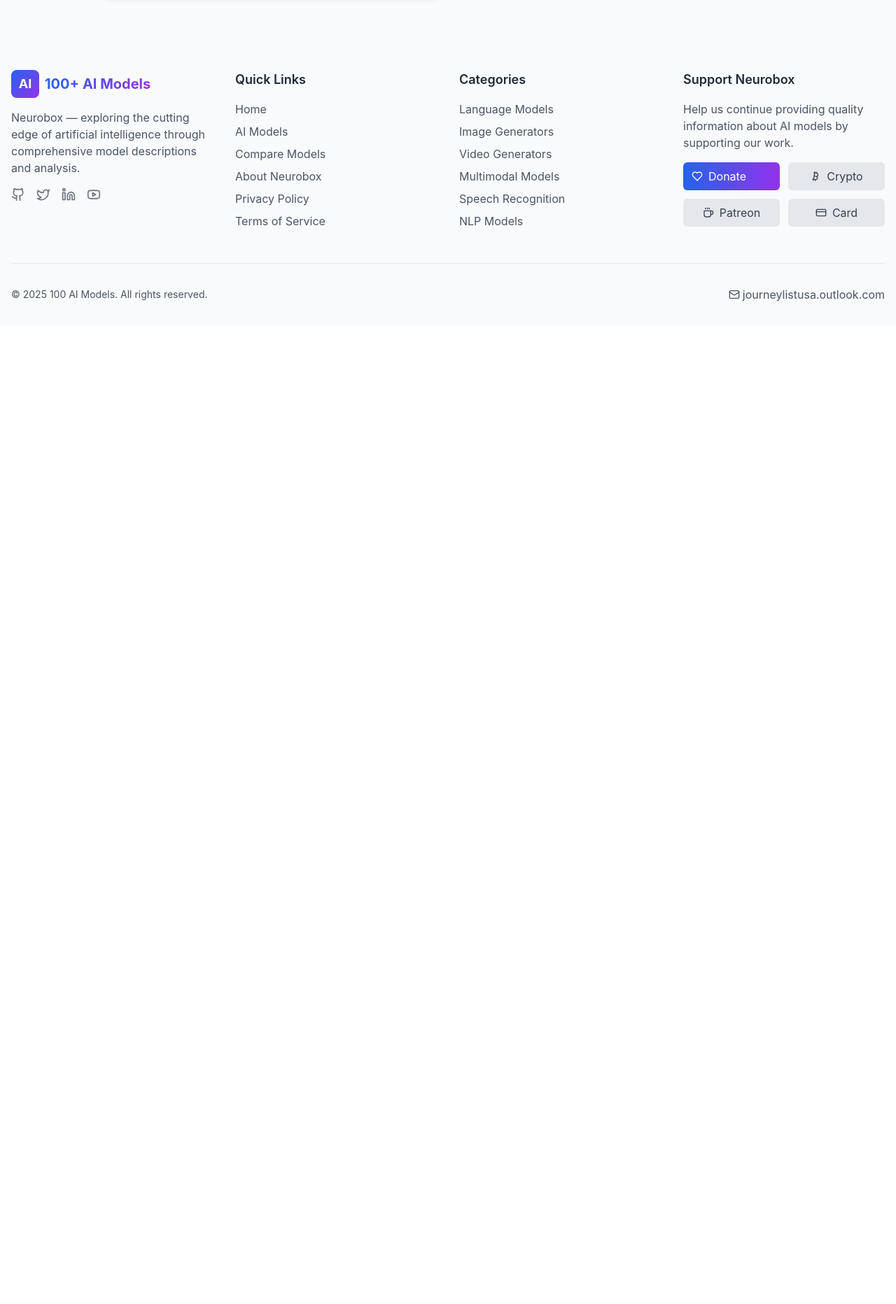
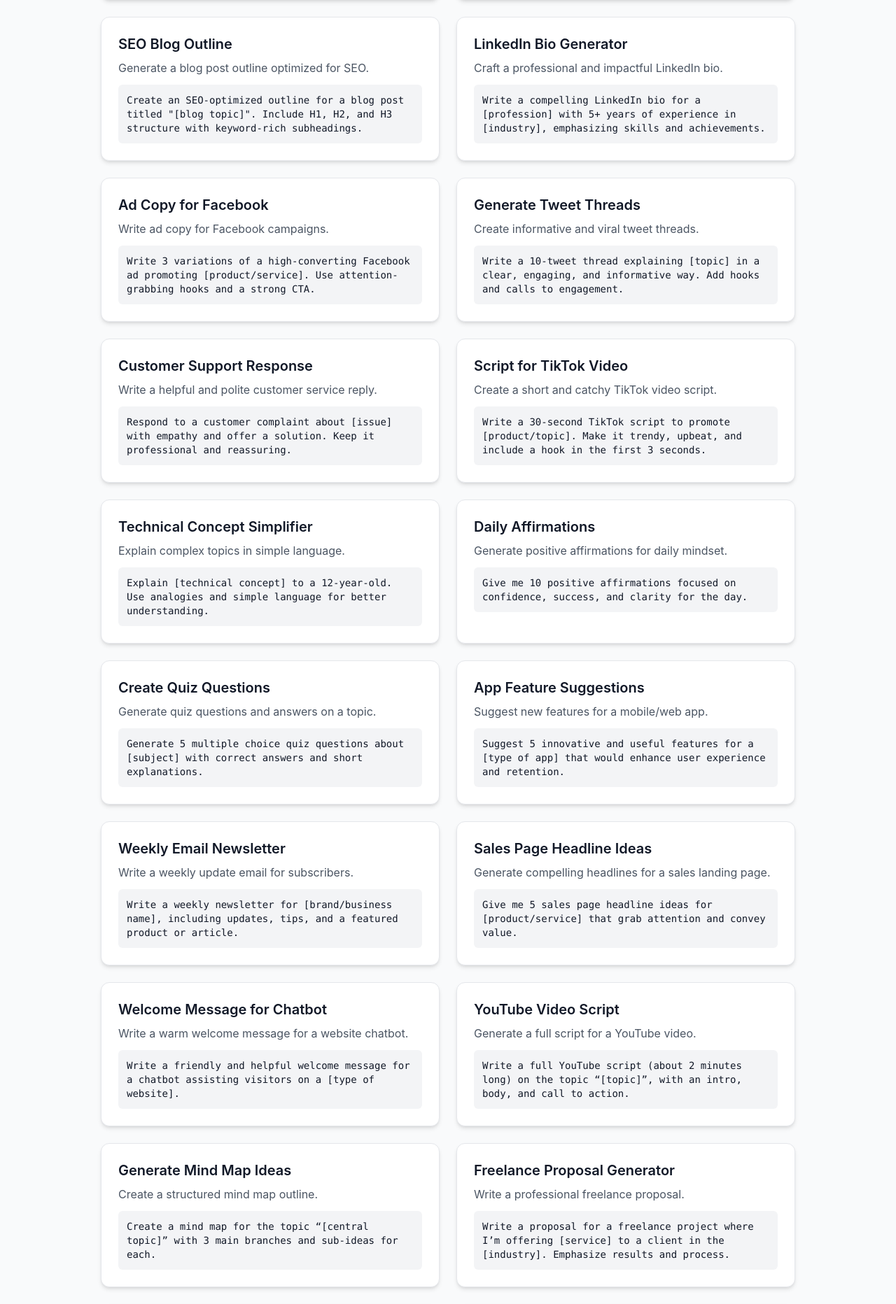
Before and after one commit to Rainur84/project100ai, a React (Vite) app: page /prompts in a window 1280 px wide. Shown: the part 4724-6588 px from the top of the page at 70% size. Before the commit the page ends 5189 px from the top, so only its background shows below. Built offline with nearby package versions, Linux system fonts and the light colour scheme.

Commit message:
Обновление: [опиши кратко, что изменено]

```diff
--- a/src/pages/PromptsPage.tsx
+++ b/src/pages/PromptsPage.tsx
@@ -247,6 +247,146 @@ const prompts = [
     category: 'Productivity',
     prompt: `Create a weekly productivity plan for a solo entrepreneur balancing client work, marketing, and learning. Include priorities and time estimates.`,
   },
+  {
+    id: 36,
+    title: 'Product Description Generator',
+    description: 'Write persuasive product descriptions for an eCommerce store.',
+    category: 'Marketing',
+    prompt: `Create a product description for [product name], highlighting its benefits, features, and use cases in under 150 words.`,
+  },
+  {
+    id: 37,
+    title: 'SEO Blog Outline',
+    description: 'Generate a blog post outline optimized for SEO.',
+    category: 'Blogging',
+    prompt: `Create an SEO-optimized outline for a blog post titled "[blog topic]". Include H1, H2, and H3 structure with keyword-rich subheadings.`,
+  },
+  {
+    id: 38,
+    title: 'LinkedIn Bio Generator',
+    description: 'Craft a professional and impactful LinkedIn bio.',
+    category: 'Social Networks',
+    prompt: `Write a compelling LinkedIn bio for a [profession] with 5+ years of experience in [industry], emphasizing skills and achievements.`,
+  },
+  {
+    id: 39,
+    title: 'Ad Copy for Facebook',
+    description: 'Write ad copy for Facebook campaigns.',
+    category: 'Marketing',
+    prompt: `Write 3 variations of a high-converting Facebook ad promoting [product/service]. Use attention-grabbing hooks and a strong CTA.`,
+  },
+  {
+    id: 40,
+    title: 'Generate Tweet Threads',
+    description: 'Create informative and viral tweet threads.',
+    category: 'Social Networks',
+    prompt: `Write a 10-tweet thread explaining [topic] in a clear, engaging, and informative way. Add hooks and calls to engagement.`,
+  },
+  {
+    id: 41,
+    title: 'Customer Support Response',
+    description: 'Write a helpful and polite customer service reply.',
+    category: 'Customer Support',
+    prompt: `Respond to a customer complaint about [issue] with empathy and offer a solution. Keep it professional and reassuring.`,
+  },
+  {
+    id: 42,
+    title: 'Script for TikTok Video',
+    description: 'Create a short and catchy TikTok video script.',
+    category: 'Video',
+    prompt: `Write a 30-second TikTok script to promote [product/topic]. Make it trendy, upbeat, and include a hook in the first 3 seconds.`,
+  },
+  {
+    id: 43,
+    title: 'Technical Concept Simplifier',
+    description: 'Explain complex topics in simple language.',
+    category: 'Education',
+    prompt: `Explain [technical concept] to a 12-year-old. Use analogies and simple language for better understanding.`,
+  },
+  {
+    id: 44,
+    title: 'Daily Affirmations',
+    description: 'Generate positive affirmations for daily mindset.',
+    category: 'Productivity',
+    prompt: `Give me 10 positive affirmations focused on confidence, success, and clarity for the day.`,
+  },
+  {
+    id: 45,
+    title: 'Create Quiz Questions',
+    description: 'Generate quiz questions and answers on a topic.',
+    category: 'Education',
+    prompt: `Generate 5 multiple choice quiz questions about [subject] with correct answers and short explanations.`,
+  },
+  {
+    id: 46,
+    title: 'App Feature Suggestions',
+    description: 'Suggest new features for a mobile/web app.',
+    category: 'Ideas',
+    prompt: `Suggest 5 innovative and useful features for a [type of app] that would enhance user experience and retention.`,
+  },
+  {
+    id: 47,
+    title: 'Weekly Email Newsletter',
+    description: 'Write a weekly update email for subscribers.',
+    category: 'Marketing',
+    prompt: `Write a weekly newsletter for [brand/business name], including updates, tips, and a featured product or article.`,
+  },
+  {
+    id: 48,
+    title: 'Sales Page Headline Ideas',
+    description: 'Generate compelling headlines for a sales landing page.',
+    category: 'Marketing',
+    prompt: `Give me 5 sales page headline ideas for [product/service] that grab attention and convey value.`,
+  },
+  {
+    id: 49,
+    title: 'Welcome Message for Chatbot',
+    description: 'Write a warm welcome message for a website chatbot.',
+    category: 'Chatbots',
+    prompt: `Write a friendly and helpful welcome message for a chatbot assisting visitors on a [type of website].`,
+  },
+  {
+    id: 50,
+    title: 'YouTube Video Script',
+    description: 'Generate a full script for a YouTube video.',
+    category: 'Video',
+    prompt: `Write a full YouTube script (about 2 minutes long) on the topic “[topic]”, with an intro, body, and call to action.`,
+  },
+  {
+    id: 51,
+    title: 'Generate Mind Map Ideas',
+    description: 'Create a structured mind map outline.',
+    category: 'Mind Mapping',
+    prompt: `Create a mind map for the topic “[central topic]” with 3 main branches and sub-ideas for each.`,
+  },
+  {
+    id: 52,
+    title: 'Freelance Proposal Generator',
+    description: 'Write a professional freelance proposal.',
+    category: 'Business',
+    prompt: `Write a proposal for a freelance project where I’m offering [service] to a client in the [industry]. Emphasize results and process.`,
+  },
+  {
+    id: 53,
+    title: 'Prompt Generator for GPT',
+    description: 'Generate high-quality prompts for language models.',
+    category: 'Prompt Engineering',
+    prompt: `Generate 5 high-quality prompts for GPT to help with [goal], making them clear, specific, and result-oriented.`,
+  },
+  {
+    id: 54,
+    title: 'Instagram Reels Ideas',
+    description: 'Create viral ideas for Instagram Reels.',
+    category: 'Social Networks',
+    prompt: `Give me 5 creative Instagram Reel ideas for a brand that sells [product]. They should be engaging and on-trend.`,
+  },
+  {
+    id: 55,
+    title: 'Startup Name with .com Available',
+    description: 'Suggest startup names with available domains.',
+    category: 'Ideas',
+    prompt: `Suggest 5 brandable startup names for a [industry] company, and check if .com domain is likely available.`,
+  },
 ];
 
 const categories = ['All', 'Automation', 'Data Analysis', 'Content', 'Customer Support', 'Design', 'Business', 'Education', 'SEO', 'Mind Mapping', 'Productivity', 'Prompt Engineering', 'Marketing', 'Voice', 'UI/UX', 'Coding'];
```
